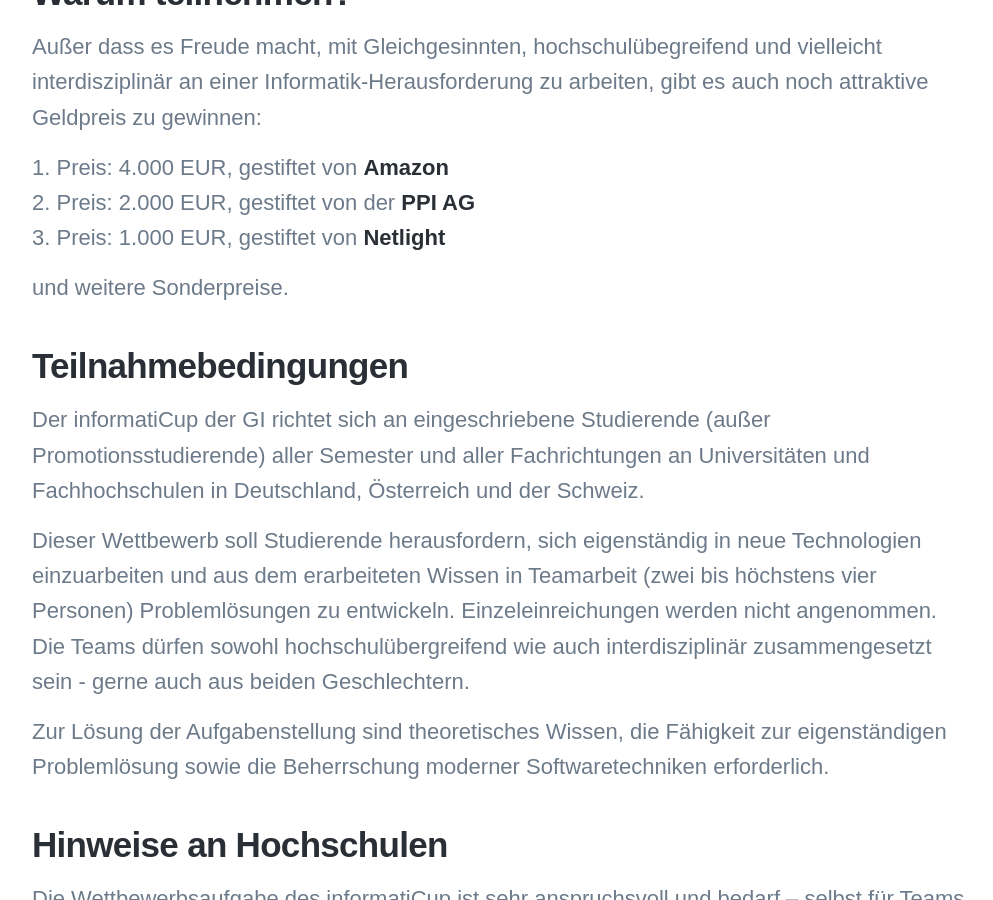
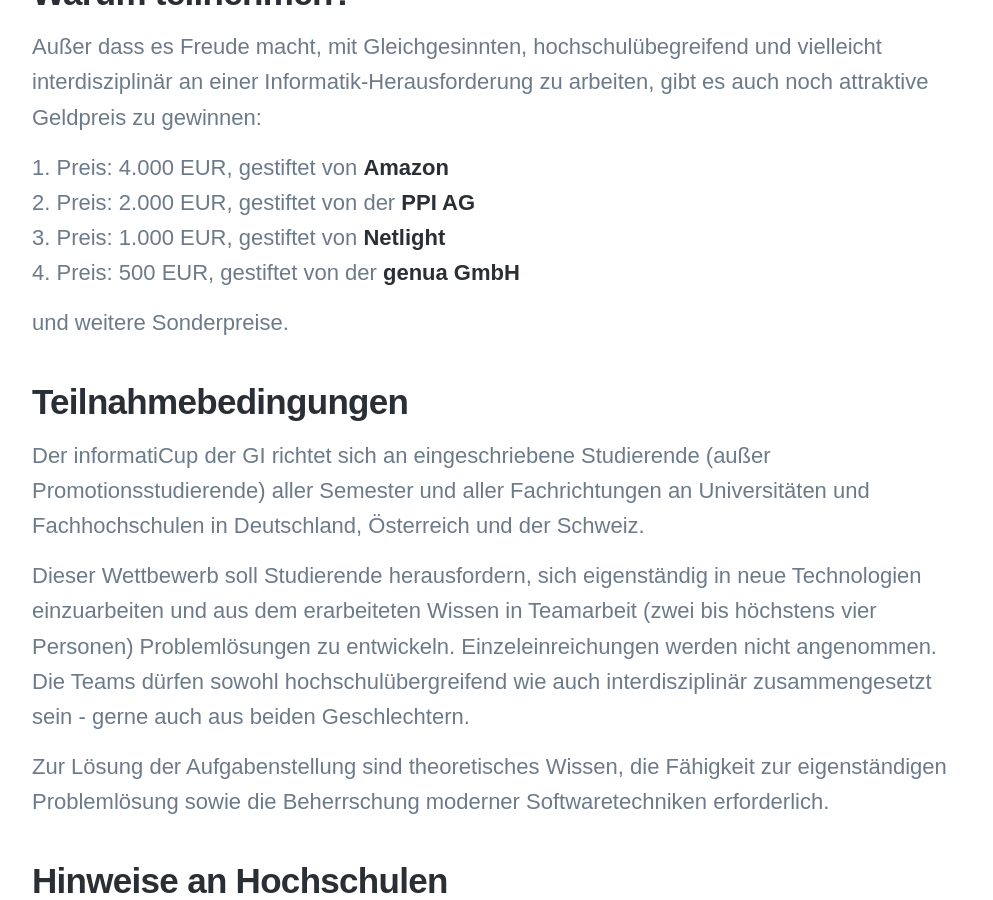
Before and after one commit to informatiCup/informaticup.github.io, a Jekyll site: the page built from _competition/10-about.md, in a window 1280 px wide and 900 px high, scrolled down 1013 px. Shown: the whole window, without its empty margins (138-1131 px from the left). Built offline with Jekyll 4.4.1, drawn with Linux system fonts in a browser that asks for light colours; nearby versions of some CDN libraries; some web fonts are replaced.

Commit message:
Update 10-about.md

```diff
--- a/_competition/10-about.md
+++ b/_competition/10-about.md
@@ -21,6 +21,7 @@
 1. Preis: 4.000 EUR, gestiftet von [Amazon](https://amazon.jobs/de)
 2. Preis: 2.000 EUR, gestiftet von der [PPI AG](https://www.ppi.de/)
 3. Preis: 1.000 EUR, gestiftet von [Netlight](https://www.netlight.com/)
+4. Preis:   500 EUR, gestiftet von der [genua GmbH](https://www.genua.de/)
 
 und weitere Sonderpreise.
 
```
